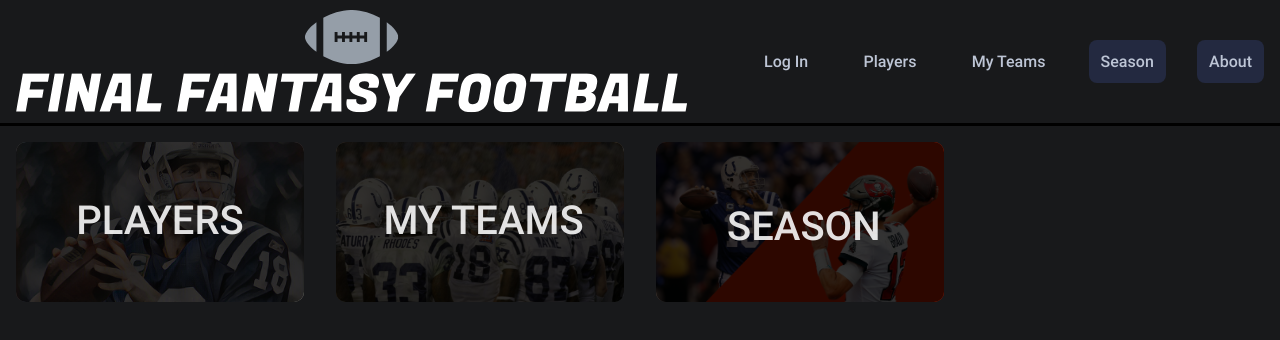
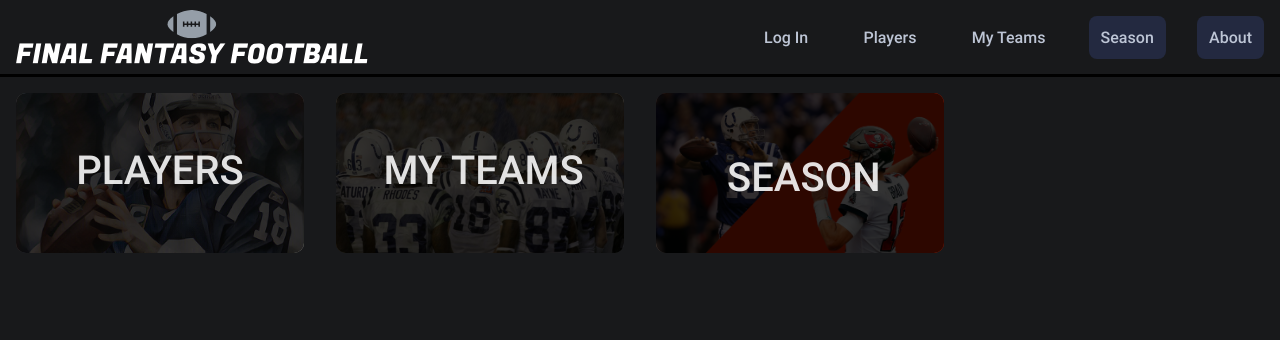
Before and after one commit to AdamPie29/final-fantasy-football, a React (Create React App) app in the folder client/: page / in a window 1280 px wide. Shown: the top 340 px of the page. Built offline with nearby package versions, Linux system fonts and the light colour scheme; the HTML template or start-up script is replaced by a standard one.

Commit message:
adds desktop styling for the nav bar and header

```diff
--- a/client/src/App.scss
+++ b/client/src/App.scss
@@ -59,4 +59,9 @@ button {
         border-bottom: 3px solid black;
     }
 
+    @include desktop {
+        display: flex;
+        justify-content: space-between;
+    }
+
 }
--- a/client/src/components/Header/Header.scss
+++ b/client/src/components/Header/Header.scss
@@ -5,7 +5,10 @@
 
     @include tablet {
         width: 60%;
+    }
 
+    @include desktop {
+        width: 30%;
     }
 
     &__img {
```
